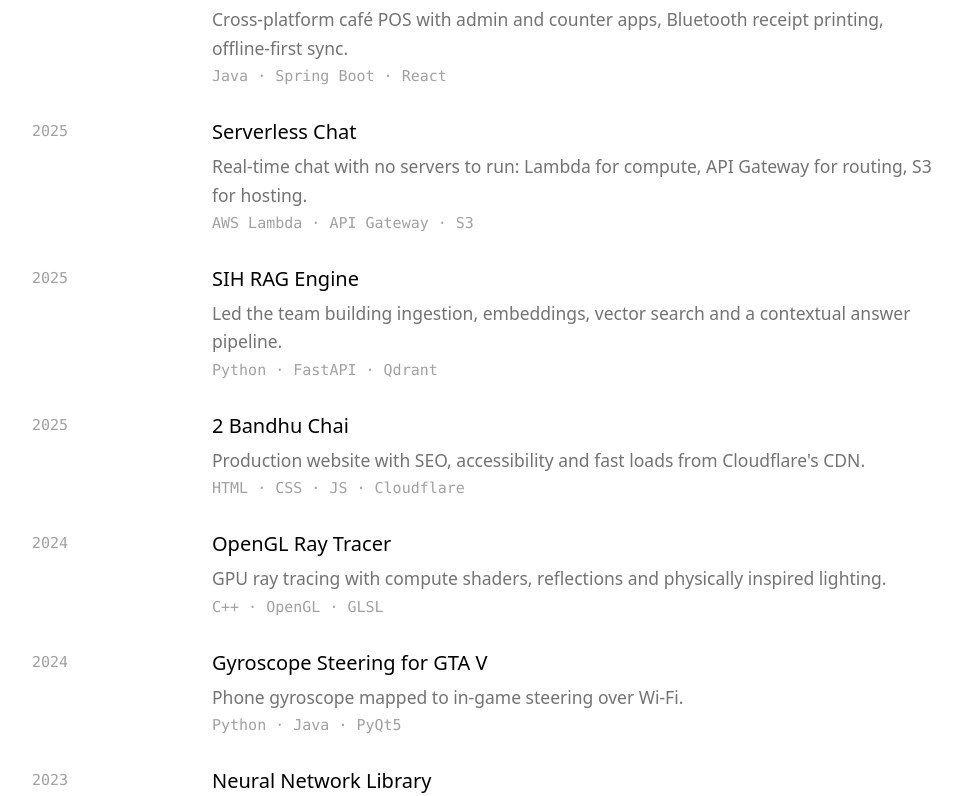
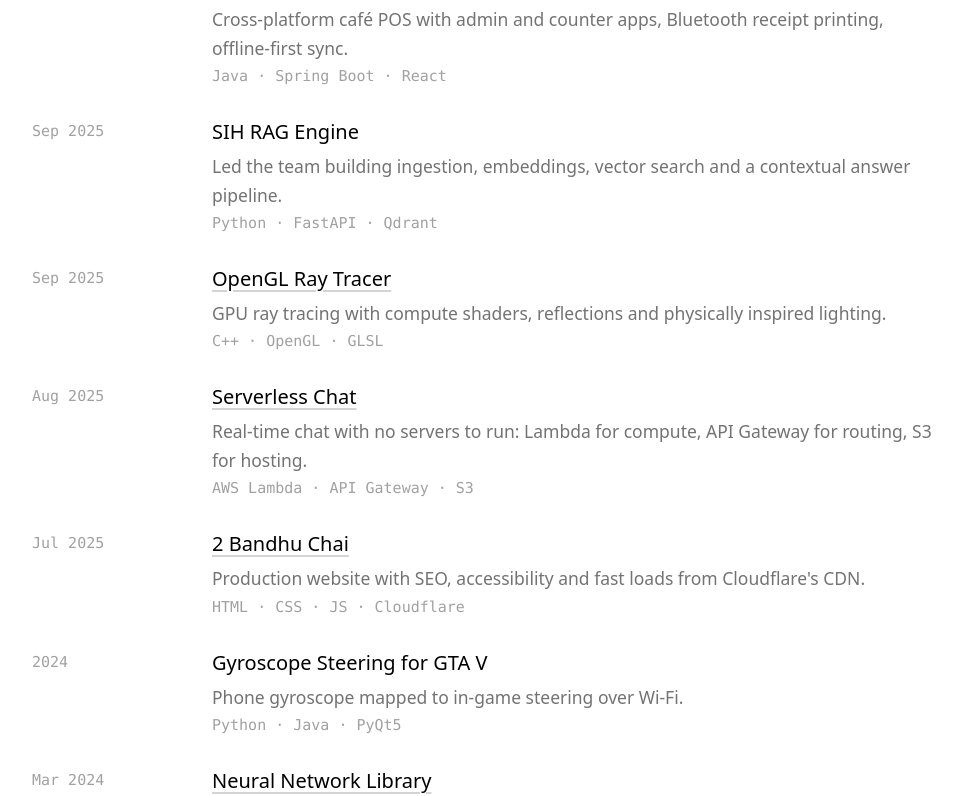
Before and after one commit to karan-suthar03/my-portfolio, a React (Vite) app: page / in a window 1280 px wide. Shown: the part 4565-5361 px from the top of the page, without its empty margins (158-1120 px from the left). Built offline with nearby package versions, Linux system fonts and the light colour scheme.

Commit message:
Months and repo links for older projects, from GitHub history

```diff
--- a/src/data.js
+++ b/src/data.js
@@ -131,12 +131,12 @@ export const featured = [
 export const moreProjects = [
   { when: "Apr 2026", title: "Chess Engine", text: "Move generation, evaluation and search, written to learn systems programming in Rust.", tech: "Rust", repo: "https://github.com/karan-suthar03/chess-rust" },
   { when: "Mar 2026", title: "J-1 POS System", text: "Cross-platform café POS with admin and counter apps, Bluetooth receipt printing, offline-first sync.", tech: "Java · Spring Boot · React", repo: "https://github.com/karan-suthar03/pos-system" },
-  { when: "2025", title: "Serverless Chat", text: "Real-time chat with no servers to run: Lambda for compute, API Gateway for routing, S3 for hosting.", tech: "AWS Lambda · API Gateway · S3" },
-  { when: "2025", title: "SIH RAG Engine", text: "Led the team building ingestion, embeddings, vector search and a contextual answer pipeline.", tech: "Python · FastAPI · Qdrant" },
-  { when: "2025", title: "2 Bandhu Chai", text: "Production website with SEO, accessibility and fast loads from Cloudflare's CDN.", tech: "HTML · CSS · JS · Cloudflare" },
-  { when: "2024", title: "OpenGL Ray Tracer", text: "GPU ray tracing with compute shaders, reflections and physically inspired lighting.", tech: "C++ · OpenGL · GLSL" },
+  { when: "Sep 2025", title: "SIH RAG Engine", text: "Led the team building ingestion, embeddings, vector search and a contextual answer pipeline.", tech: "Python · FastAPI · Qdrant" },
+  { when: "Sep 2025", title: "OpenGL Ray Tracer", text: "GPU ray tracing with compute shaders, reflections and physically inspired lighting.", tech: "C++ · OpenGL · GLSL", repo: "https://github.com/karan-suthar03/ray-tracing-on-gpu" },
+  { when: "Aug 2025", title: "Serverless Chat", text: "Real-time chat with no servers to run: Lambda for compute, API Gateway for routing, S3 for hosting.", tech: "AWS Lambda · API Gateway · S3", repo: "https://github.com/karan-suthar03/serverless-chat-app" },
+  { when: "Jul 2025", title: "2 Bandhu Chai", text: "Production website with SEO, accessibility and fast loads from Cloudflare's CDN.", tech: "HTML · CSS · JS · Cloudflare", repo: "https://github.com/karan-suthar03/2-bandhu-chai" },
   { when: "2024", title: "Gyroscope Steering for GTA V", text: "Phone gyroscope mapped to in-game steering over Wi-Fi.", tech: "Python · Java · PyQt5" },
-  { when: "2023", title: "Neural Network Library", text: "Modular neural networks with custom layers and activations, no ML framework.", tech: "JavaScript" },
+  { when: "Mar 2024", title: "Neural Network Library", text: "Modular neural networks with custom layers and activations, no ML framework.", tech: "JavaScript", repo: "https://github.com/karan-suthar03/neural-network-from-scratch" },
 ];
 
 export const hackathons = [
```
